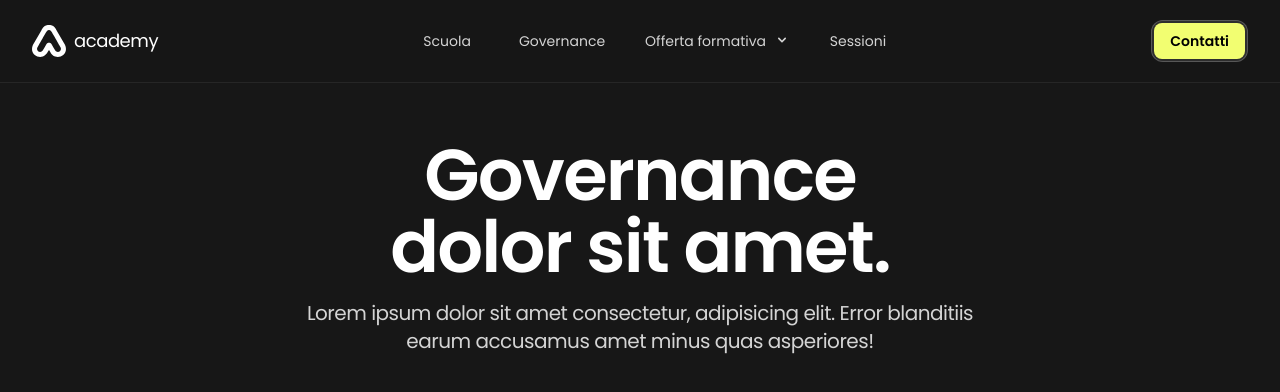
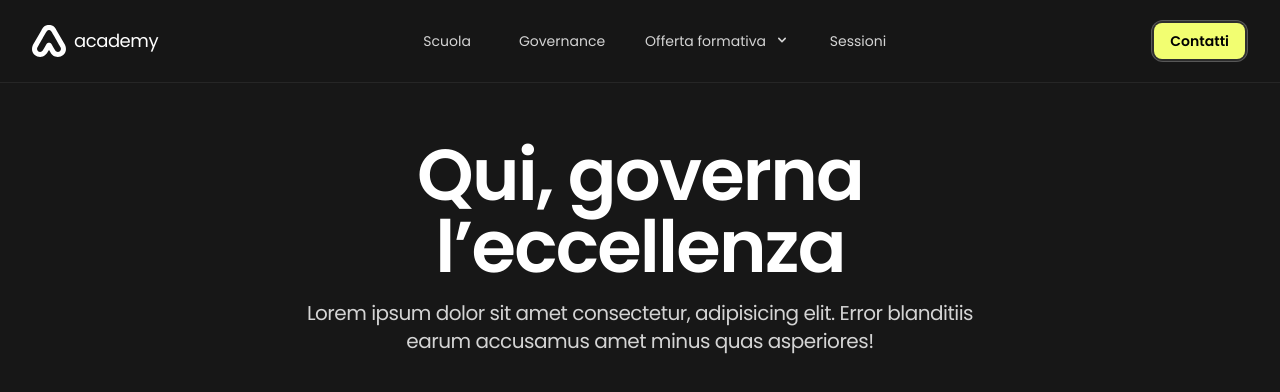
Before and after one commit to plasm/academy, a Nuxt app: page /governance in a window 1280 px wide. Shown: the top 392 px of the page. Built offline with nearby package versions, Linux system fonts and the light colour scheme.

Commit message:
feat: pages

```diff
--- a/pages/contatti.vue
+++ b/pages/contatti.vue
@@ -3,7 +3,7 @@
     <ac-heading description="Lorem ipsum dolor sit amet consectetur, adipisicing elit. Error blanditiis earum accusamus amet minus quas asperiores!">
       <template #title>
         <div class="leading-none ">
-          Crea il tuo futuro<br> da un contatto
+          Il tuo futuro inizia<br> da un contatto
         </div>
       </template>
     </ac-heading>
--- a/pages/governance.vue
+++ b/pages/governance.vue
@@ -3,7 +3,7 @@
     <ac-heading description="Lorem ipsum dolor sit amet consectetur, adipisicing elit. Error blanditiis earum accusamus amet minus quas asperiores!">
       <template #title>
         <div class="leading-none ">
-          Governance<br>dolor sit amet.
+          Qui, governa<br> l’eccellenza
         </div>
       </template>
     </ac-heading>
```
